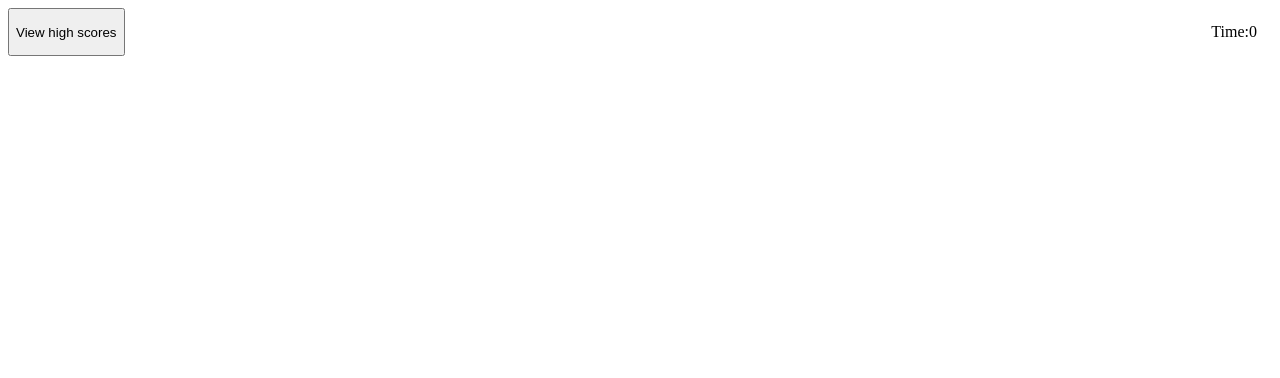
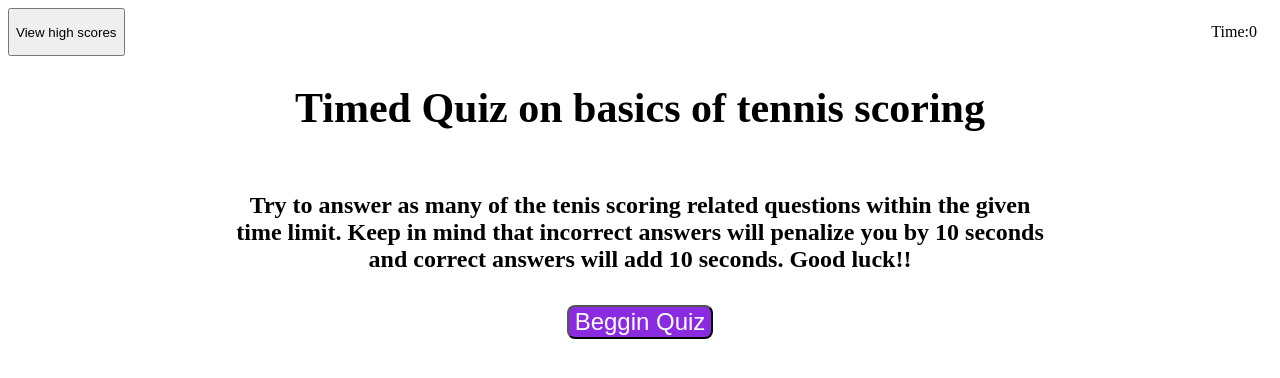
Before and after one commit to caernst13/Timed-Quiz, a plain HTML site: page index.html in a window 1280 px wide. Drawn offline with Linux system fonts and the light colour scheme.

Commit message:
finished starting css and html code for page when user first loads website

```diff
--- a/assets/css/style.css
+++ b/assets/css/style.css
@@ -7,3 +7,28 @@ header{
     display: flex;
     padding: 15px;
 }
+.home{
+    display: flex;
+    flex-direction: column;
+}
+h1{
+    font-size: 42px;
+    font-weight: bold;
+    text-align: center;
+}
+h4{
+    font-size: 24px;
+    text-align: center;
+    margin-left: 18%;
+    margin-right: 18%;
+}
+.start-button{
+    background-color: blueviolet;
+    color: white;
+    border-radius: 8px;
+    font-size: 24px;
+    text-align: center;
+    max-width: fit-content;
+    margin-left: auto;
+    margin-right: auto;
+}
--- a/index.html
+++ b/index.html
@@ -4,7 +4,7 @@
     <meta charset="UTF-8" />
     <meta name="viewport" content="width=device-width, initial-scale=1.0" />
     <meta http-equiv="X-UA-Compatible" content="ie=edge" />
-    <title>Password Generator</title>
+    <title>Timed Quiz</title>
     <link rel="stylesheet" href="./assets/css/style.css">
   </head>
   <body>
@@ -15,7 +15,11 @@
             <div class="large-font timer-count">0</div>
         </div>
     </header>
-
+    <div class="home">
+        <h1>Timed Quiz on basics of tennis scoring</h1>
+        <h4>Try to answer as many of the tenis scoring related questions within the given time limit. Keep in mind that incorrect answers will penalize you by 10 seconds and correct answers will add 10 seconds. Good luck!!</h4>
+        <button class="start-button">Beggin Quiz</button>
+    </div>
     <script scr="./assets/java/script.js"></script>
   </body>
 </html>
```
